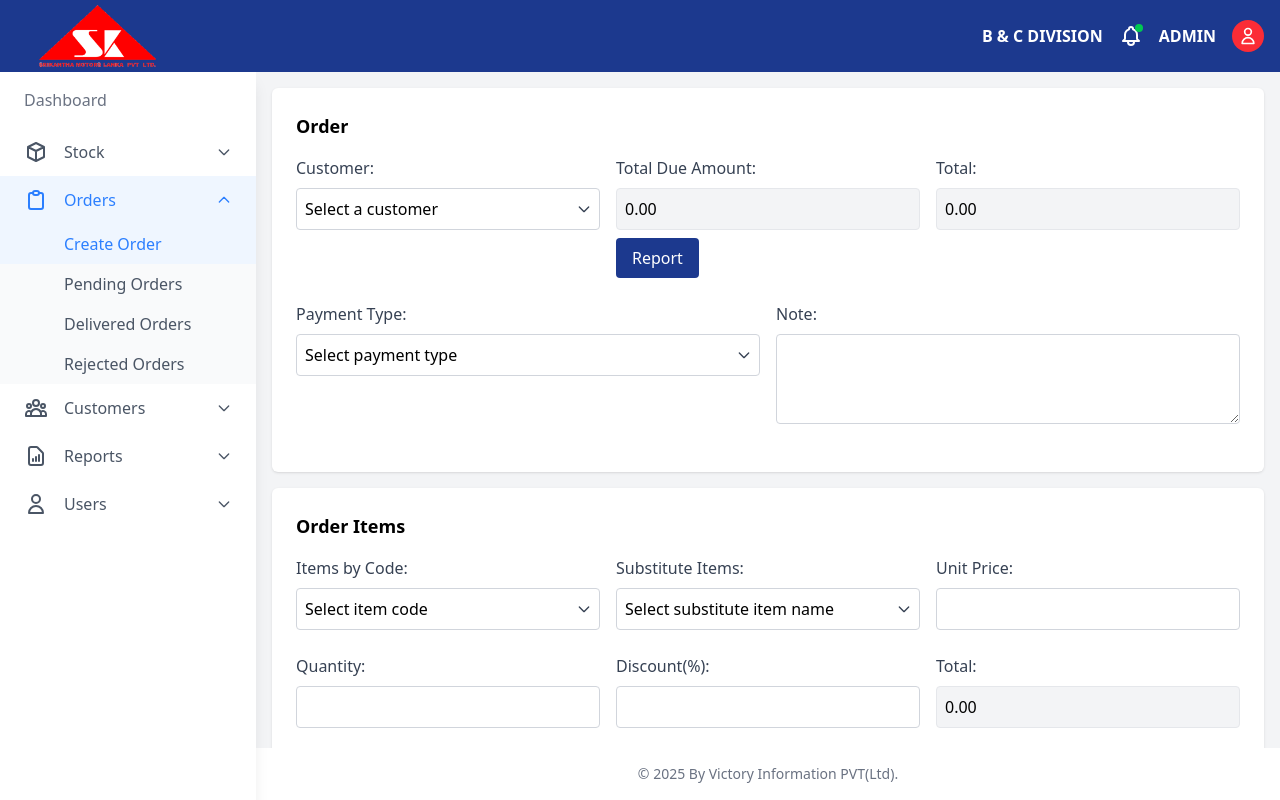
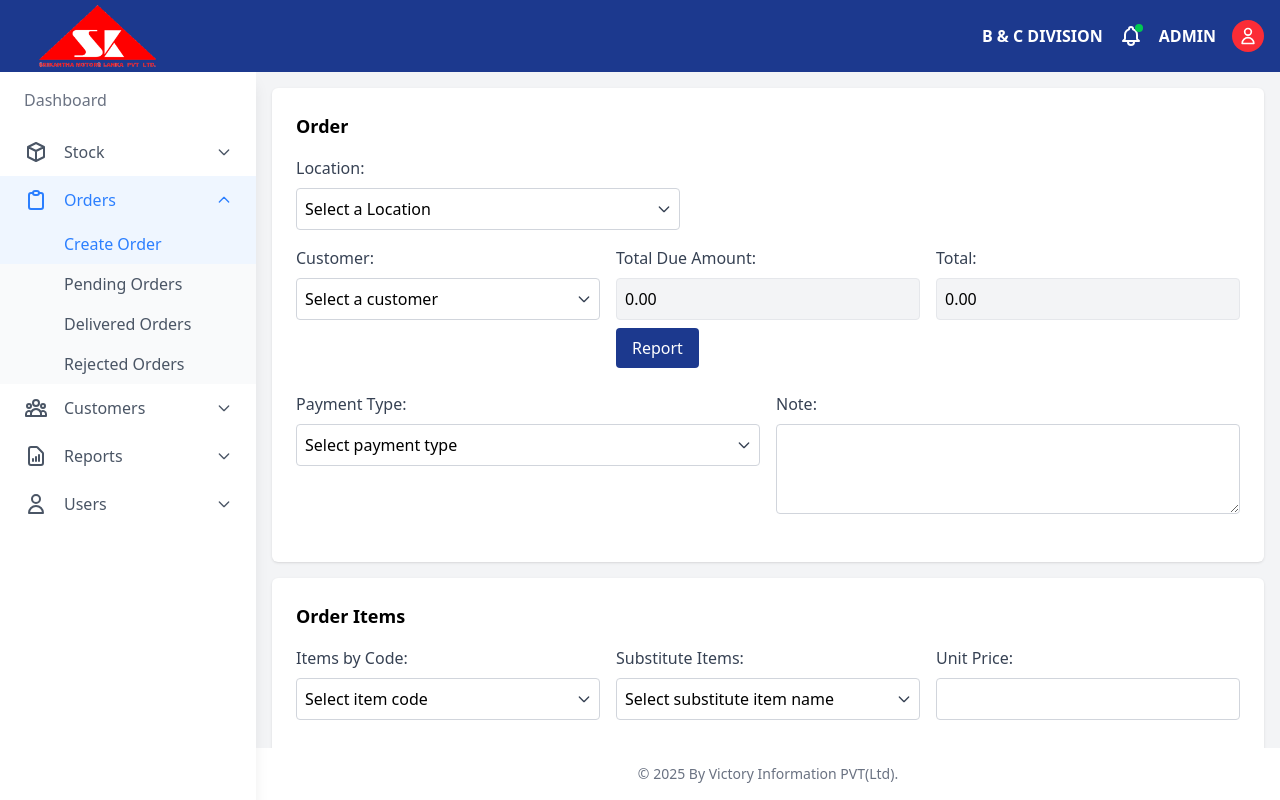
Before and after one commit to NavindaHewawickrama/skm-uat, a Next.js app: page /orders/create in a window 1280 px wide. Built offline with nearby package versions, Linux system fonts and the light colour scheme.

Commit message:
location in order form

```diff
--- a/src/app/orders/create/page.tsx
+++ b/src/app/orders/create/page.tsx
@@ -16,6 +16,7 @@ interface OrderItem {
 const CreateOrderPage: React.FC = () => {
   const [sideNavOpen, setSideNavOpen] = useState(false);
   const [customer, setCustomer] = useState("");
+  const [location,setLocation] = useState("");
   const [paymentType, setPaymentType] = useState("");
   const [notes, setNotes] = useState("");
   const [totalDueAmount, setTotalDueAmount] = useState(0);
@@ -103,6 +104,38 @@ const CreateOrderPage: React.FC = () => {
             {/* Order Form */}
             <div className="bg-white p-6 rounded-md shadow-sm mb-4">
               <h2 className="text-lg font-bold mb-4">Order</h2>
+              {/*Location*/}
+              <div className="mb-4 w-sm">
+                  <label className="block text-gray-700 font-medium mb-2">
+                    Location:
+                  </label>
+                  <div className="relative">
+                    <select
+                      className="block w-sm p-2 border border-gray-300 rounded appearance-none"
+                      value={location}
+                      onChange={(e) => setLocation(e.target.value)}
+                    >
+                      <option value="">Select a Location</option>
+                      <option value="warehouse1">Warehouse 1</option>
+                      <option value="warehouse2">Warehouse 2</option>
+                    </select>
+                    <div className="pointer-events-none absolute inset-y-0 right-0 flex items-center px-2 text-gray-700">
+                      <svg
+                        className="h-4 w-4"
+                        fill="none"
+                        viewBox="0 0 24 24"
+                        stroke="currentColor"
+                      >
+                        <path
+                          strokeLinecap="round"
+                          strokeLinejoin="round"
+                          strokeWidth={2}
+                          d="M19 9l-7 7-7-7"
+                        />
+                      </svg>
+                    </div>
+                  </div>
+                </div>
               {/* Customer and Totals Row */}
               <div className="grid grid-cols-1 md:grid-cols-3 gap-4 mb-6">
                 <div>
@@ -136,7 +169,6 @@ const CreateOrderPage: React.FC = () => {
                     </div>
                   </div>
                 </div>
-
                 <div>
                   <label className="block text-gray-700 font-medium mb-2">
                     Total Due Amount:
```
